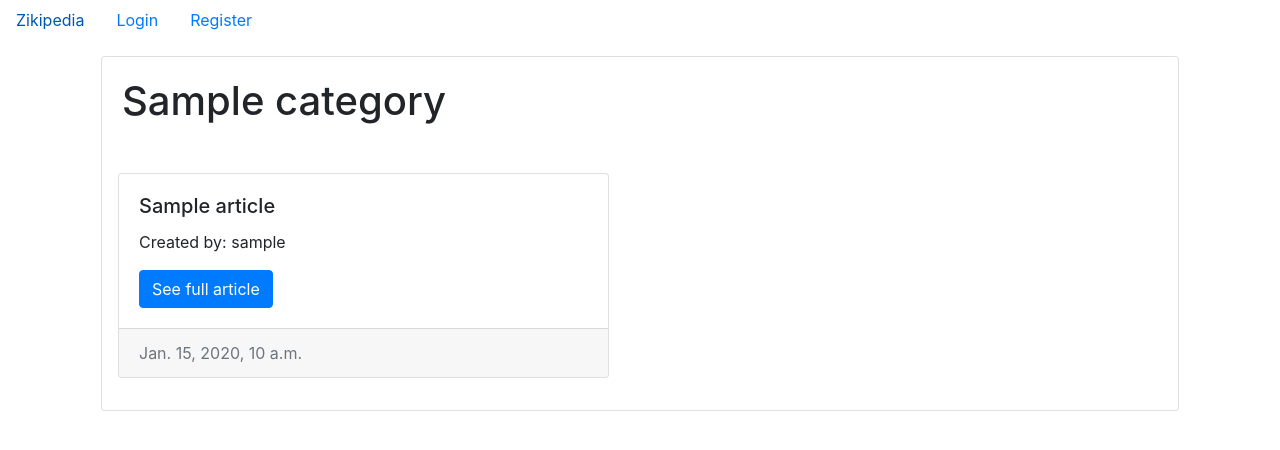
After one commit to AWP2018-2019/Zikipedia, a Django app: template app/templates/category_detail.html in a window 1280 px wide. The commit adds this page. Shown: the top 450 px of the page. Run offline with Django 3.2, Linux system fonts and the light colour scheme; tables that the repository leaves empty hold one stand-in row (values such as "Sample post"); the template is opened without the code that fills it: values that come from a table or form of the project are taken from there, most other values are stand-ins (such as "Sample title", 1, 10 or a date in 2020); parts of the project's set-up code (start-up, migrations or seed data) failed here and were passed over; some libraries are stand-ins or nearby versions.

Commit message:
create,detail

```diff
--- a/app/models.py
+++ b/app/models.py
@@ -14,6 +14,9 @@ class Category(models.Model):
     def __str__(self):
         return "Categoria {}".format(self.name)
 
+    class Meta:
+        verbose_name_plural = "Categories"
+
 class Article(models.Model):
     title = models.CharField(max_length=50)
     text = models.CharField(max_length=20000)
--- /dev/null
+++ b/app/templates/category_detail.html
@@ -0,0 +1,40 @@
+{% extends 'base.html' %}
+{% block title %}
+  {{ post.text }}
+{% endblock%}
+
+{% block content %}
+<div class="container">
+  <div class="p-3">
+    <div class="card">
+      <div class="card-body">
+        <h1 class="card-title">{{ category.name }}</h1>
+
+      </div>
+<div class="row container">
+  {% for article in category.articles.all %}
+    <div class="col-sm-6 p-3">
+      <div class="card">
+        <div class="card-body">
+          <h5 class="card-title">{{ article.title }}</h5>
+          <p class="card-text">Created by: {{ article.created_by.username }}</p>
+          <a href="{% url 'article_detail' article.id %}" class="btn btn-primary">See full article</a>
+      </div>
+      <div class="card-footer text-muted">
+        {{ article.created_at }}
+      </div>
+    </div>
+  </div>
+  {% endfor %}
+</div>
+
+    <div class="m-2">
+      {% if user == post.created_by %}
+        <a class="btn btn-secondary" href="{% url 'post_edit' post.id %}">Edit post</a>
+        <a class="btn btn-secondary" href="{% url 'post_delete' post.id %}">Delete post</a>
+      {% endif %}
+    </div>
+
+  </div>
+ </div>
+ {%endblock%}
--- a/app/urls.py
+++ b/app/urls.py
@@ -6,6 +6,8 @@ from views import (
     all_articles,
     all_categories,
     CategoryCreateView,
+    category_detail,
+    ArticleCreateView,
     )
 
 urlpatterns = [
@@ -14,4 +16,6 @@ urlpatterns = [
     url(r'^article/all$',all_articles,name='allarticles'),
     url(r'^category/all$',all_categories,name='allcategories'),
     url(r'^category/create$',CategoryCreateView.as_view(),name='category_create'),
+    url(r'^category/(?P<pk>[0-9]+)$', category_detail, name='category_detail'),
+    url(r'^article/create$', ArticleCreateView.as_view(), name='article_create'),
     ]
```
Also changed, not shown: app/templates/article_create.html (added, +12 -0 lines), app/templates/index.html (+12 -0 lines), app/views.py (+23 -3 lines).
